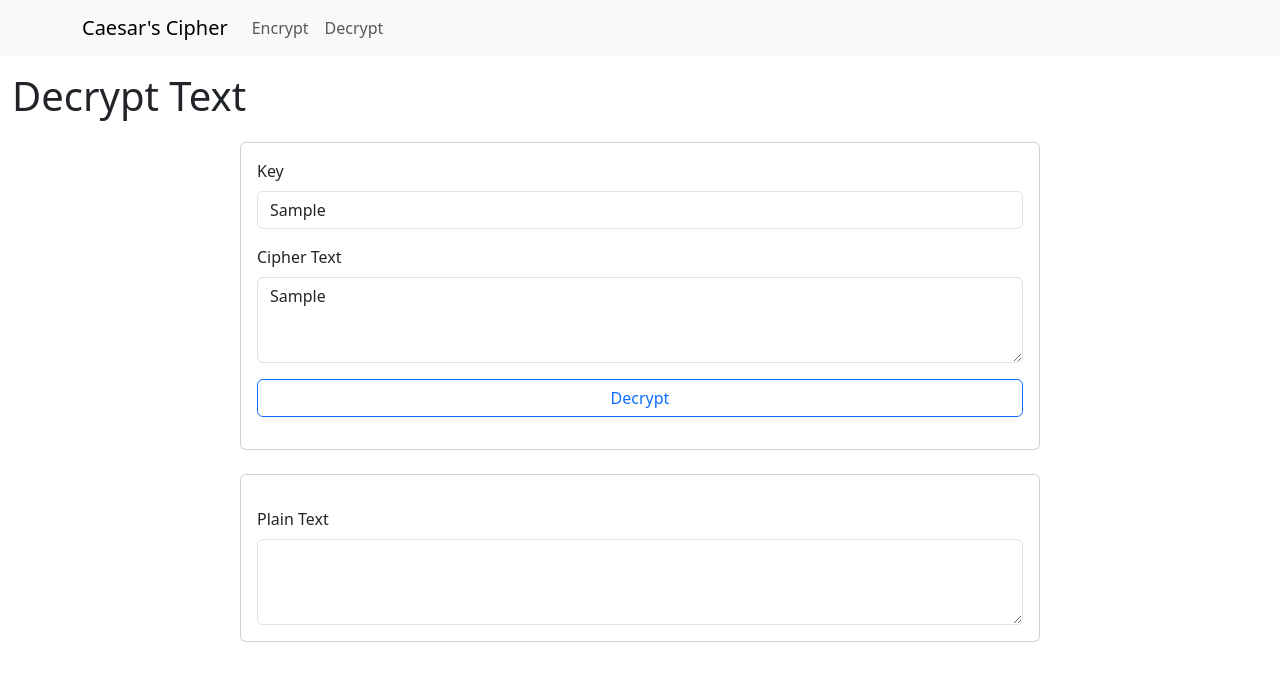
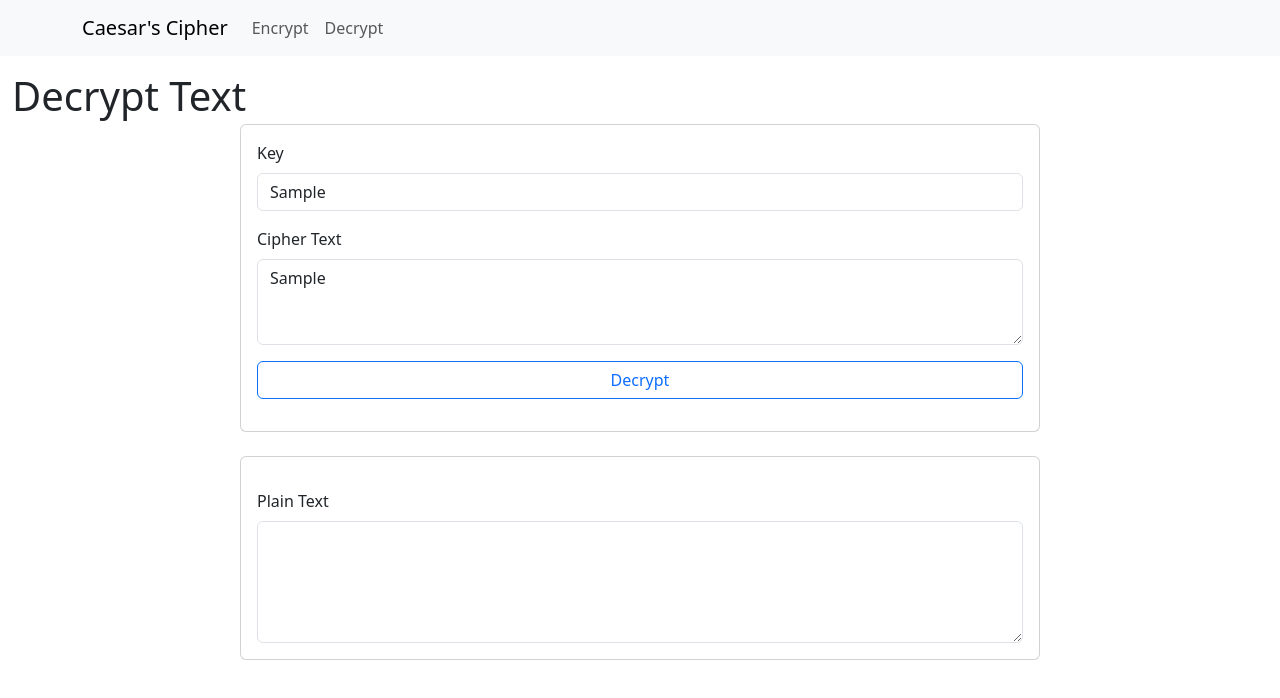
Before and after one commit to DasunNethsara-04/caesar-cipher, a React (Vite) app in the folder frontend/: page /decrypt in a window 1280 px wide. Both pictures are taken after typing "Sample", "Sample" into the empty fields and a click on the button "Decrypt". Shown: the top 698 px of the page. Built offline with nearby package versions, Linux system fonts and the light colour scheme; no server answers.

Commit message:
implement decryption functionality in Decrypt component and enhance output styling

```diff
--- a/frontend/src/pages/Decrypt.tsx
+++ b/frontend/src/pages/Decrypt.tsx
@@ -1,6 +1,7 @@
 import { useState } from 'react'
 import NavBar from '../Components/NavBar'
 import { Button, Card, Container, Form } from 'react-bootstrap'
+import axios, { AxiosResponse } from 'axios';
 
 function Decrypt() {
     const [outputText, setOutputText] = useState("");
@@ -10,10 +11,22 @@ function Decrypt() {
         e.preventDefault();
 
         const formData: FormData = new FormData(e.target);
-
-        // get the key and the plain text
-        const key: number = +formData.get('key') as number;
-        const cipherText: string = formData.get('cipherText') as string;
+        console.log(formData)
+        try {
+            const response: AxiosResponse = await axios.post("http://127.0.0.1:8000/api/dec", formData, {
+                headers: {
+                    "Content-Type": "application/json",
+                },
+            });
+            if (response.status === 200) {
+                setOutputText(response.data.plainText);
+            } else {
+                alert("Error Decrypting Text");
+                console.error(response);
+            }
+        } catch (err) {
+            console.error(err);
+        }
 
         setIsVisible(true);
     }
@@ -49,7 +62,16 @@ function Decrypt() {
                             <Card.Body>
                                 <Form.Group className='mt-3'>
                                     <Form.Label>Plain Text</Form.Label>
-                                    <Form.Control as="textarea" rows={3} cols={50} name='outputText' readOnly />
+                                    <Form.Control
+                                        as="textarea"
+                                        rows={3}
+                                        cols={50}
+                                        name='outputText'
+                                        value={outputText}
+                                        className='text-center'
+                                        style={{ fontSize: '1.5rem', fontWeight: 'bold' }}
+                                        readOnly
+                                    />
                                 </Form.Group>
                             </Card.Body>
                         </Card>
```
